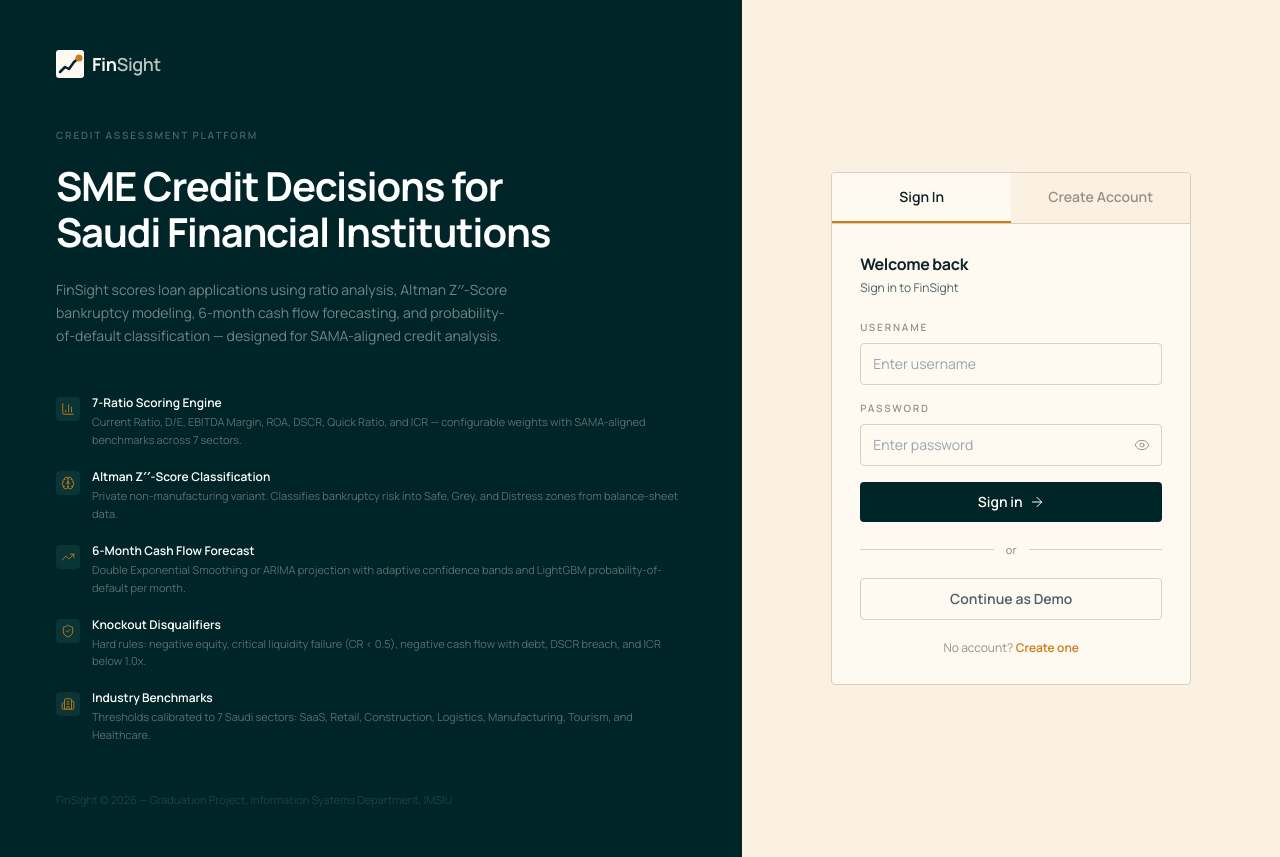
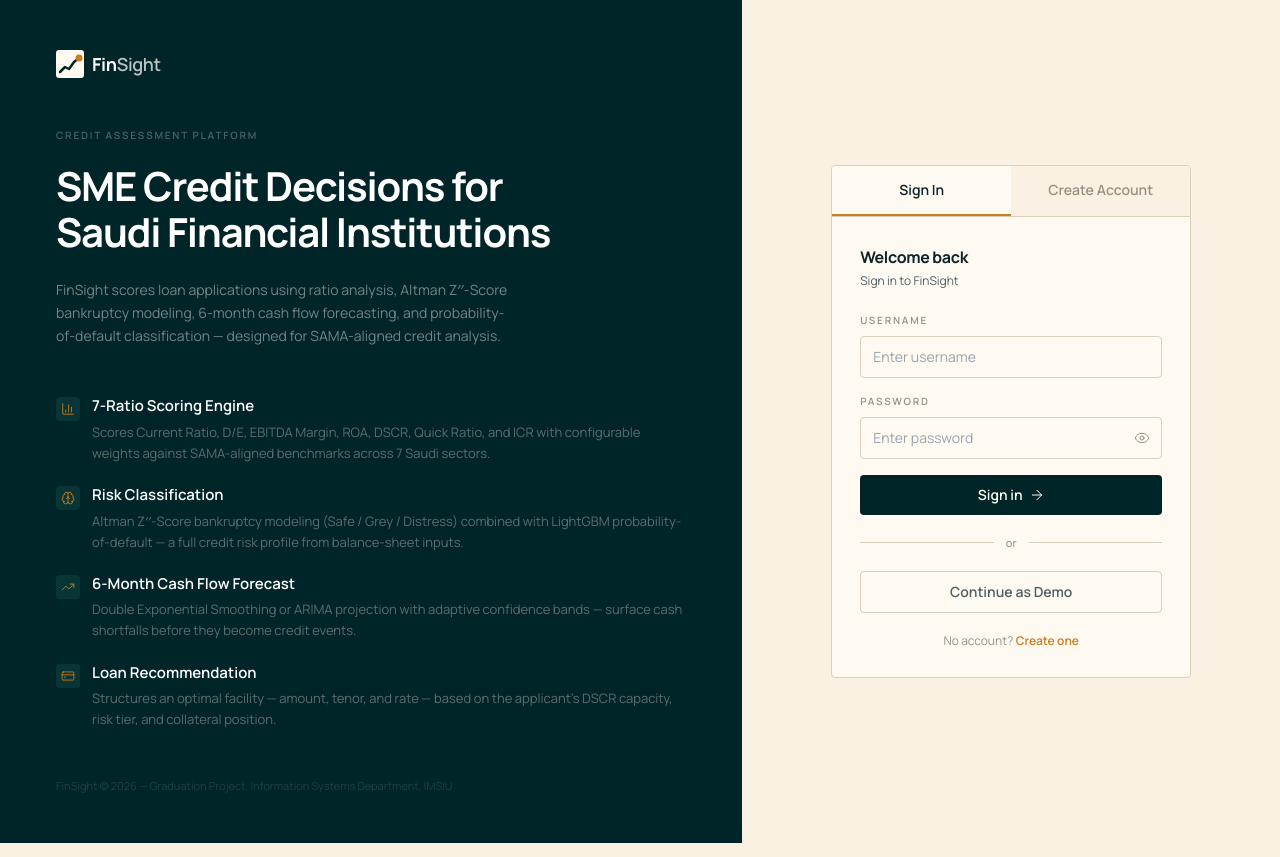
Before and after one commit to Faris-kh/FinSight, a React (Vite) app: page / in a window 1280 px wide. Built offline with nearby package versions, Linux system fonts and the light colour scheme.

Commit message:
Landing page hero changes

```diff
--- a/src/LandingPage.jsx
+++ b/src/LandingPage.jsx
@@ -1,6 +1,6 @@
 import React, { useState } from 'react';
 import { useNavigate } from 'react-router-dom';
-import { TrendingUp, Brain, BarChart3, Building2, CheckCircle, Eye, EyeOff, ArrowRight, ShieldCheck } from 'lucide-react';
+import { TrendingUp, Brain, BarChart3, CheckCircle, Eye, EyeOff, ArrowRight, CreditCard } from 'lucide-react';
 import FinSightLogo from './FinSightLogo';
 
 const HARDCODED_USERNAME = 'lender';
@@ -10,27 +10,22 @@ const FEATURES = [
   {
     icon: BarChart3,
     title: '7-Ratio Scoring Engine',
-    desc: 'Current Ratio, D/E, EBITDA Margin, ROA, DSCR, Quick Ratio, and ICR — configurable weights with SAMA-aligned benchmarks across 7 sectors.',
+    desc: 'Scores Current Ratio, D/E, EBITDA Margin, ROA, DSCR, Quick Ratio, and ICR with configurable weights against SAMA-aligned benchmarks across 7 Saudi sectors.',
   },
   {
     icon: Brain,
-    title: 'Altman Z′′-Score Classification',
-    desc: 'Private non-manufacturing variant. Classifies bankruptcy risk into Safe, Grey, and Distress zones from balance-sheet data.',
+    title: 'Risk Classification',
+    desc: 'Altman Z′′-Score bankruptcy modeling (Safe / Grey / Distress) combined with LightGBM probability-of-default — a full credit risk profile from balance-sheet inputs.',
   },
   {
     icon: TrendingUp,
     title: '6-Month Cash Flow Forecast',
-    desc: 'Double Exponential Smoothing or ARIMA projection with adaptive confidence bands and LightGBM probability-of-default per month.',
+    desc: 'Double Exponential Smoothing or ARIMA projection with adaptive confidence bands — surface cash shortfalls before they become credit events.',
   },
   {
-    icon: ShieldCheck,
-    title: 'Knockout Disqualifiers',
-    desc: 'Hard rules: negative equity, critical liquidity failure (CR < 0.5), negative cash flow with debt, DSCR breach, and ICR below 1.0x.',
-  },
-  {
-    icon: Building2,
-    title: 'Industry Benchmarks',
-    desc: 'Thresholds calibrated to 7 Saudi sectors: SaaS, Retail, Construction, Logistics, Manufacturing, Tourism, and Healthcare.',
+    icon: CreditCard,
+    title: 'Loan Recommendation',
+    desc: 'Structures an optimal facility — amount, tenor, and rate — based on the applicant\'s DSCR capacity, risk tier, and collateral position.',
   },
 ];
 
@@ -203,8 +198,8 @@ export default function LandingPage() {
                   <Icon className="h-3.5 w-3.5" style={{ color: 'var(--signal)' }} strokeWidth={1.5} />
                 </div>
                 <div>
-                  <p className="text-xs font-semibold mb-0.5" style={{ color: '#ffffff' }}>{title}</p>
-                  <p className="text-[11px] leading-relaxed" style={{ color: 'oklch(0.52 0.022 205)' }}>{desc}</p>
+                  <p className="text-[15px] font-semibold mb-1" style={{ color: '#ffffff' }}>{title}</p>
+                  <p className="text-[13px] leading-relaxed" style={{ color: 'oklch(0.52 0.022 205)' }}>{desc}</p>
                 </div>
               </div>
             ))}
```
